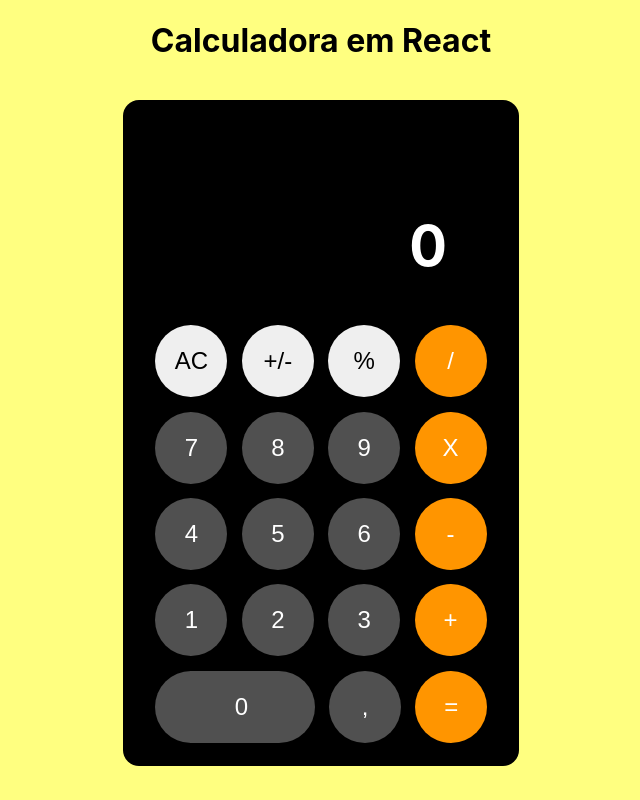
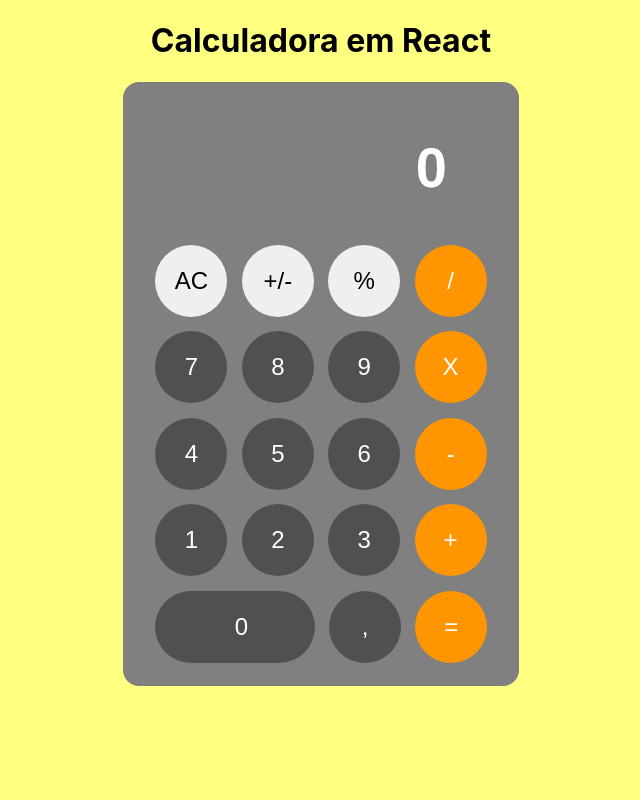
Before and after one commit to joaovictor91/Calculadora_React, a React (Create React App) app in the folder calculadora/: page / in a window 1280 px wide. Shown: the whole page, without its empty margins (319-959 px from the left). Built offline with nearby package versions, Linux system fonts and the light colour scheme.

Commit message:
. Commit final

```diff
--- a/calculadora/src/components/Calculadora.jsx
+++ b/calculadora/src/components/Calculadora.jsx
@@ -8,7 +8,6 @@ export default function Calculadora() {
     const [oldnum, setOldNum] = useState(0);
     const [operador, setOperador] = useState();
 
-        <link rel="stylesheet" href="https://fonts.googleapis.com/icon?family=Material+Icons"/>
 
     function InserirNum(e){
 
@@ -16,7 +15,7 @@ export default function Calculadora() {
 
         if (num === 0 ){
 
-                setNum(inserir);
+            setNum(inserir);
 
         }
 
@@ -46,7 +45,7 @@ export default function Calculadora() {
         var operadorInput = e.target.value;
         setOperador(operadorInput);
         setOldNum(num);
-        setNum(0);
+
 
       }
 
@@ -71,10 +70,10 @@ export default function Calculadora() {
         <body>
             <h1>Calculadora em React</h1>
             <div>
-                <Box m={5} />
+                <Box m={2} />
                 <Container maxWidth="xs">
                     <div className='wrapper'>
-                            <Box m={12}/>
+                            <Box m={1}/>
                             <h1 className='resultado'>{num}</h1>
                             <button onClick={Clear}>AC</button>
                             <button onClick={MudarSinal}>+/-</button>
--- a/calculadora/src/components/Calculadora_design.css
+++ b/calculadora/src/components/Calculadora_design.css
@@ -15,7 +15,7 @@ button:hover{
 }
 
 .wrapper{
-    background-color: black;
+    background-color: gray;
     border-radius: 1em;
     padding: 1em;
 }
@@ -42,4 +42,8 @@ button:hover{
     justify-content: flex-end;
     margin-right: 1em;
     font-size:3.5em;
+    font-family: 'Franklin Gothic Medium', 'Arial Narrow', Arial, sans-serif;
 }
+.h1{
+    font-family: 'Trebuchet MS', 'Lucida Sans Unicode', 'Lucida Grande', 'Lucida Sans', Arial, sans-serif;
+}
```
